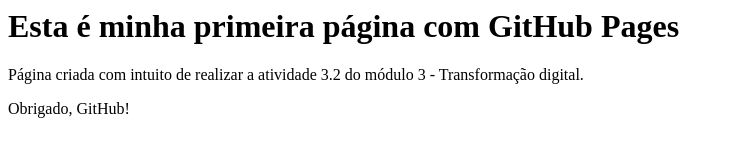
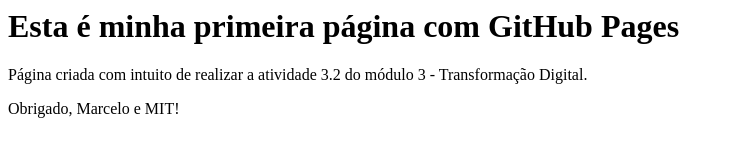
Before and after one commit to maydornas/MIT, a plain HTML site: page index.html in a window 1280 px wide. Shown: the whole page, without its empty margins (0-734 px from the left). Drawn offline with Linux system fonts and the light colour scheme.

Commit message:
Update index.html

```diff
--- a/index.html
+++ b/index.html
@@ -1,5 +1,5 @@
 <html>
 <h1> Esta é minha primeira página com GitHub Pages </h1>
-<p>Página criada com intuito de realizar a atividade 3.2 do módulo 3 - Transformação digital.</p>
-<p>Obrigado, GitHub!</p>
+<p>Página criada com intuito de realizar a atividade 3.2 do módulo 3 - Transformação Digital.</p>
+<p>Obrigado, Marcelo e MIT!</p>
 </html>
```
